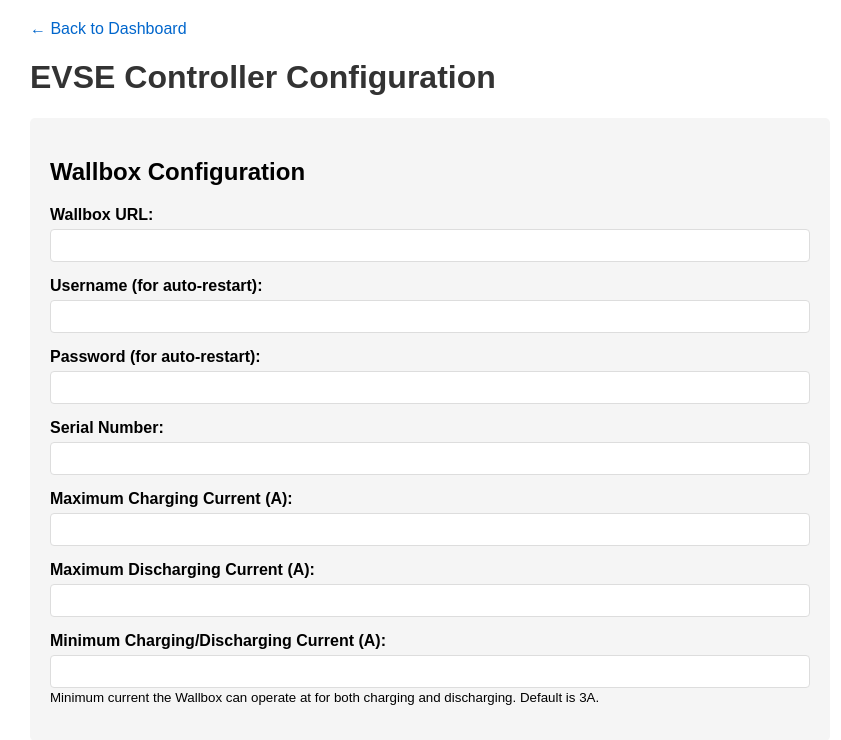
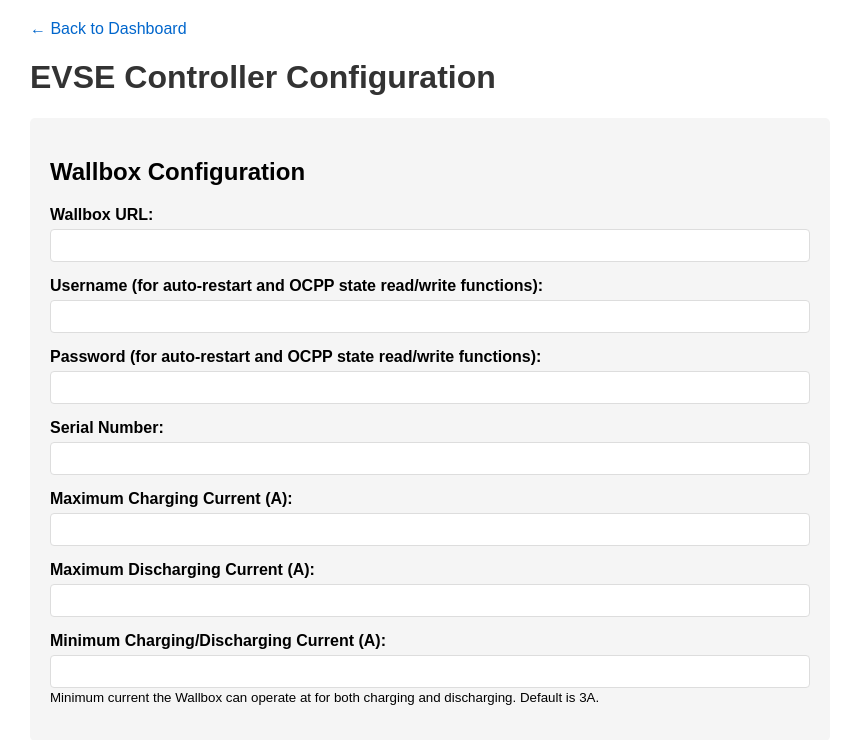
Before and after one commit to robynrox/evse-controller, a Flask app: template src/evse_controller/templates/config.html in a window 1280 px wide. Shown: the top 740 px of the page, without its empty margins (210-1051 px from the left). Run offline with Flask 3, Linux system fonts and the light colour scheme; the template is opened without the code that fills it, so the values that code supplies are empty; parts of the project's set-up code (start-up, migrations or seed data) failed here and were passed over.

Commit message:
Added clarity to wallbox username and password (that they are used to control OCPP as well as automatic reset).

```diff
--- a/src/evse_controller/templates/config.html
+++ b/src/evse_controller/templates/config.html
@@ -63,11 +63,11 @@
             <input type="text" id="wallbox_url" name="wallbox[url]" value="{{ config.wallbox.url }}" required>
         </div>
         <div class="form-group">
-            <label for="wallbox_username">Username (for auto-restart):</label>
+            <label for="wallbox_username">Username (for auto-restart and OCPP state read/write functions):</label>
             <input type="text" id="wallbox_username" name="wallbox[username]" value="{{ config.wallbox.username }}">
         </div>
         <div class="form-group">
-            <label for="wallbox_password">Password (for auto-restart):</label>
+            <label for="wallbox_password">Password (for auto-restart and OCPP state read/write functions):</label>
             <input type="password" id="wallbox_password" name="wallbox[password]" value="{{ config.wallbox.password }}"
                 autocomplete="off">
         </div>
```
